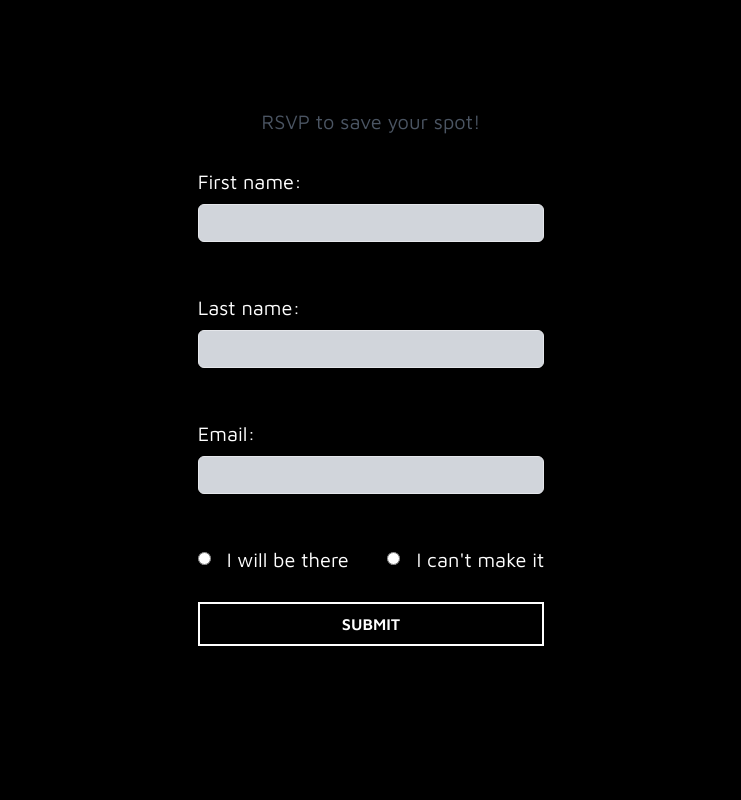
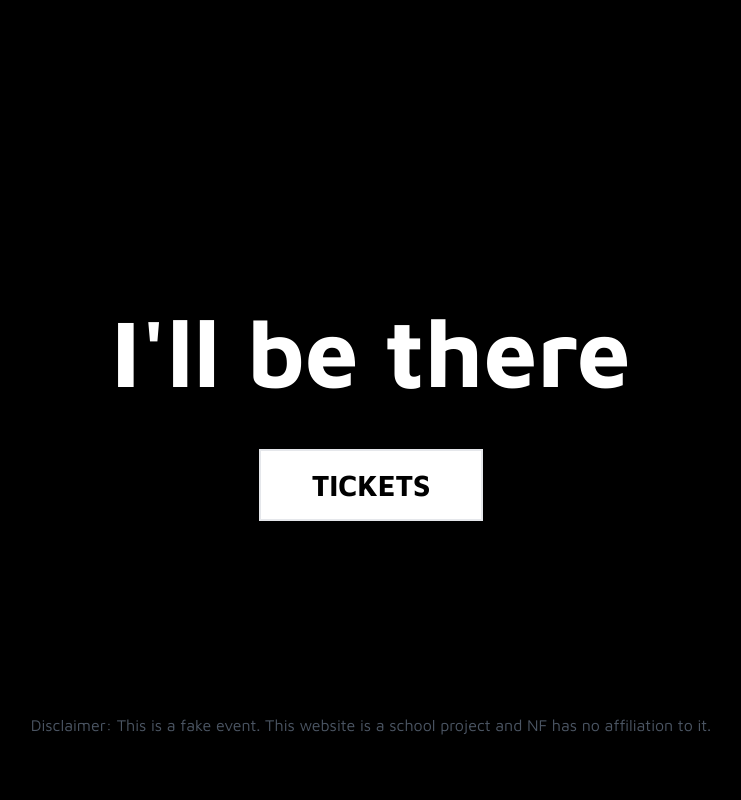
Before and after one commit to evelynfredin/nf-release, a React (Create React App) app: page / in a window 1280 px wide. Shown: the part 2860-3660 px from the top of the page, without its empty margins (269-1010 px from the left). After the commit the page ends 3637 px from the top, so only its background shows below. Built offline with nearby package versions, Linux system fonts and the light colour scheme.

Commit message:
Added route that shows the form

```diff
--- a/src/App.js
+++ b/src/App.js
@@ -5,18 +5,27 @@ import Album from './components/Album';
 import Clouds from './components/Clouds';
 import Footer from './components/Footer';
 import Form from './components/Form';
+import { BrowserRouter as Router, Route, Switch } from 'react-router-dom';
 
 function App() {
   return (
+    <Router>
         <div className="font-body">
             <Hero />
             <Navbar />
             <Event />
             <Clouds />
             <Album />
+            <Switch>
+                <Route exact path="/">
+                    <Footer />
+                </Route>
+                <Route path="/rsvp">
                     <Form />
-        <Footer />
+                </Route>
+            </Switch>
         </div>
+    </Router>
   );
 }
 
--- a/src/components/Footer.js
+++ b/src/components/Footer.js
@@ -1,6 +1,7 @@
 import Button from './Reusables/Button';
 import { motion } from 'framer-motion';
 import { useInView } from 'react-intersection-observer';
+import { Link } from 'react-router-dom';
 
 const Footer = () => {
 
@@ -21,10 +22,12 @@ const Footer = () => {
                 className="text-white text-4xl md:text-6xl lg:text-8xl font-bold my-10">
                     I'll be there
             </motion.p>
-            <Button
-                btnStyle="btn btn--bigger"
-                btnText={location ? 'RSVP' : 'Tickets'}
-            />
+            <Link to="/rsvp">
+                <Button
+                    btnStyle="btn btn--bigger"
+                    btnText={location ? 'RSVP' : 'Tickets'}
+                />
+            </Link>
             <div className="my-10 bottom-0 px-10 absolute">
                 <p className="text-center">Disclaimer: This is a fake event. This website is a school project and NF has no affiliation to it.</p>
             </div>
--- a/src/index.css
+++ b/src/index.css
@@ -64,15 +64,15 @@ body {
 }
 
 .btn--big {
-	@apply border-2 border-black text-black hover:bg-black hover:text-white hover:shadow-sm focus:bg-black focus:text-white focus:shadow-sm;
+	@apply border-2 cursor-pointer border-black text-black hover:bg-black hover:text-white hover:shadow-sm focus:bg-black focus:text-white focus:shadow-sm;
 }
 
 .btn--small {
-	@apply uppercase mx-10 font-semibold border-2 border-white px-3 py-2 hover:bg-white hover:text-black focus:bg-white focus:text-black transform transition-colors ease-in-out duration-500;
+	@apply uppercase cursor-pointer text-center mx-10 font-semibold border-2 border-white px-3 py-2 hover:bg-white hover:text-black focus:bg-white focus:text-black transform transition-colors ease-in-out duration-500;
 }
 
 .btn--bigger {
-	@apply border-2 bg-white text-black hover:bg-black hover:text-white hover:shadow-sm focus:bg-black focus:text-white focus:shadow-sm mt-10;
+	@apply border-2 cursor-pointer text-center bg-white text-black hover:bg-black hover:text-white hover:shadow-sm focus:bg-black focus:text-white focus:shadow-sm mt-10;
 }
 
 .text-block {
```
Lines whose indentation alone changed are shown as unchanged.
